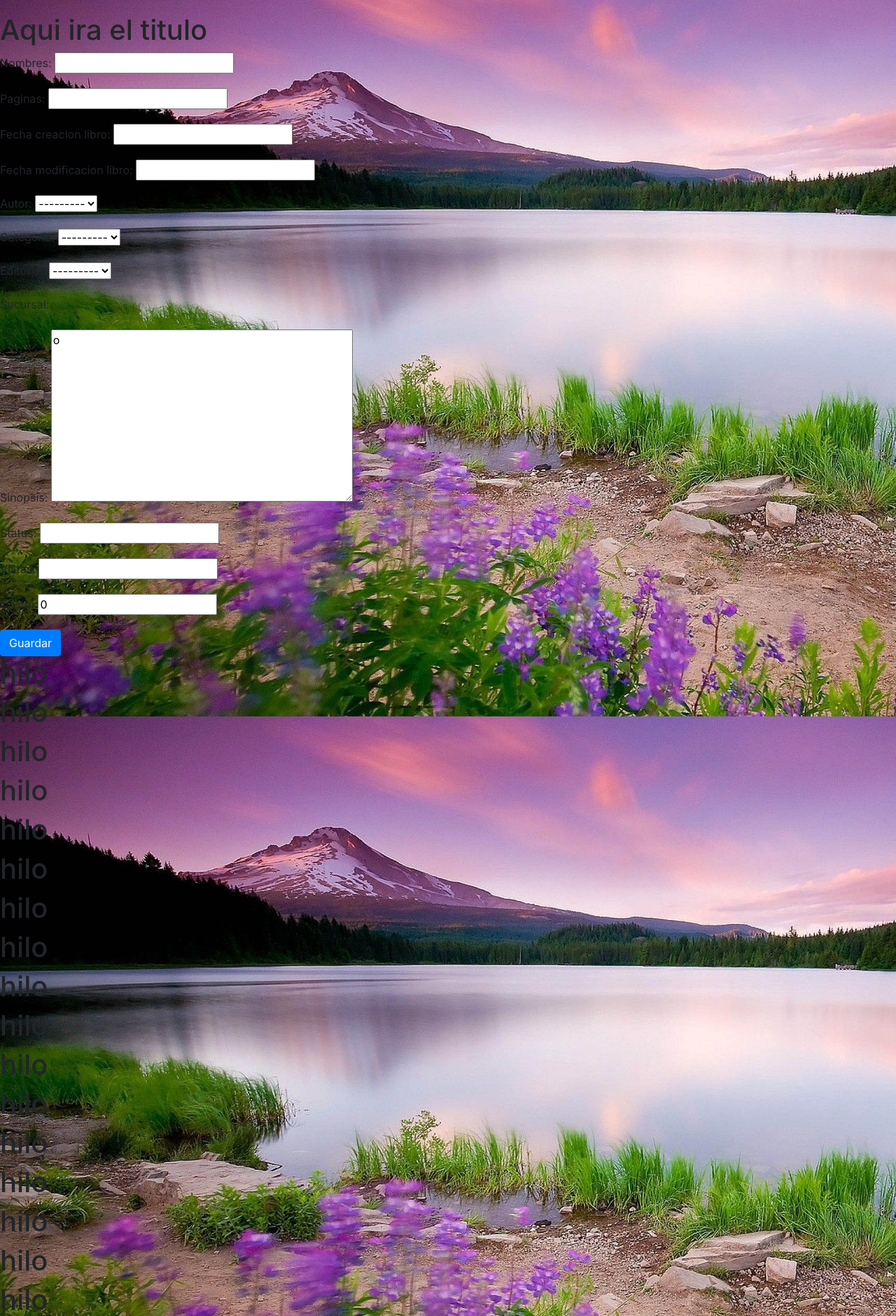
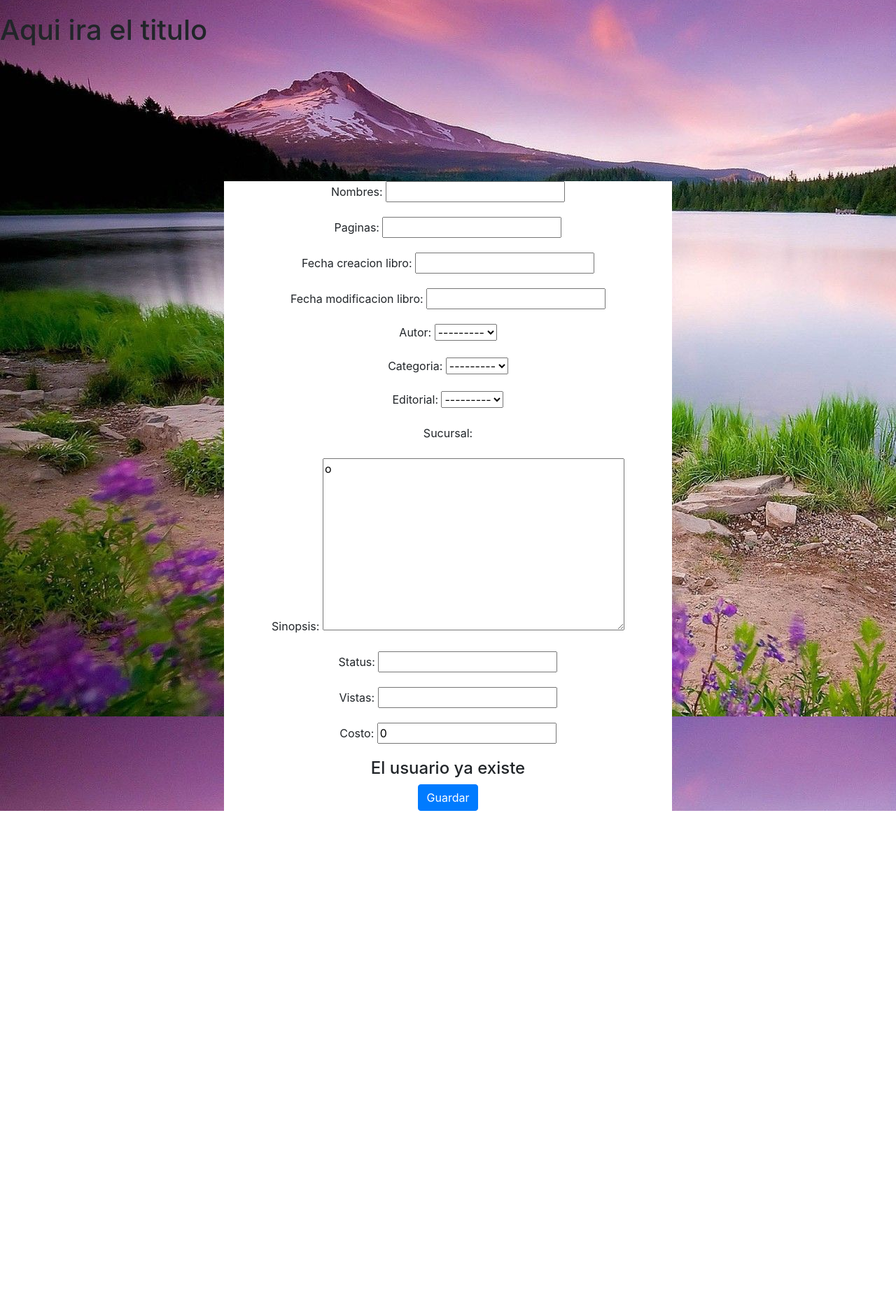
Before and after one commit to Rafael9771/ProyectoFinal, a Django app: page /admin/ in a window 1280 px wide. Shown: the part 56-1937 px from the top of the page at 70% size. After the commit the page ends 1215 px from the top, so only its background shows below. Run offline with Django 3.2, Linux system fonts and the light colour scheme; data that the repository does not hold is empty; some libraries are stand-ins or nearby versions.

Commit message:
Agregando pantallas y programacion de inicio de sesion admin

```diff
--- a/ProyectoFinal/templates/Administracion/Base/Agregar/AdminAgregar.html
+++ b/ProyectoFinal/templates/Administracion/Base/Agregar/AdminAgregar.html
@@ -62,227 +62,21 @@
         {% block tituloAdd %}
             <h1>Aqui ira el titulo</h1>
         {% endblock%}
-
+        <div id="formulario">
             <form method="post" id="agregar" autocomplete="off">
                 {% csrf_token %}
                 {% if form.as_p %}
                     {{ form.as_p}}
+                <h4 id="adminExistente">El usuario ya existe</h4>
                 {% endif %}
                 <button type="submit" name="button" class="btn btn-primary" id="btnAgregar" {% block onclick %}{% endblock %}>Guardar</button>
 
 
             </form>
+        </div>
+    </div>
+    {% block jquery %}
 
-        {%if m%}
-        <script>alert("si hay bd");</script>
-        {%else%}
-        <script>alert("no hay bd");</script>
-        {%endif%}
-        <h1>hilo</h1>
-        <h1>hilo</h1>
-        <h1>hilo</h1>
-        <h1>hilo</h1>
-        <h1>hilo</h1>
-        <h1>hilo</h1>
-        <h1>hilo</h1>
-        <h1>hilo</h1>
-        <h1>hilo</h1>
-        <h1>hilo</h1>
-        <h1>hilo</h1>
-        <h1>hilo</h1>
-        <h1>hilo</h1>
-        <h1>hilo</h1>
-        <h1>hilo</h1>
-        <h1>hilo</h1>
-        <h1>hilo</h1>
-        <h1>hilo</h1>
-        <h1>hilo</h1>
-        <h1>hilo</h1>
-        <h1>hilo</h1>
-        <h1>hilo</h1>
-        <h1>hilo</h1>
-        <h1>hilo</h1>
-        <h1>hilo</h1>
-        <h1>hilo</h1>
-        <h1>hilo</h1>
-        <h1>hilo</h1>
-        <h1>hilo</h1>
-        <h1>hilo</h1>
-        <h1>hilo</h1>
-        <h1>hilo</h1>
-        <h1>hilo</h1>
-        <h1>hilo</h1>
-        <h1>hilo</h1>
-        <h1>hilo</h1>
-        <h1>hilo</h1>
-        <h1>hilo</h1>
-        <h1>hilo</h1>
-        <h1>hilo</h1>
-        <h1>hilo</h1>
-        <h1>hilo</h1>
-        <h1>hilo</h1>
-        <h1>hilo</h1>
-        <h1>hilo</h1>
-        <h1>hilo</h1>
-        <h1>hilo</h1>
-        <h1>hilo</h1>
-        <h1>hilo</h1>
-        <h1>hilo</h1>
-        <h1>hilo</h1>
-        <h1>hilo</h1>
-        <h1>hilo</h1>
-        <h1>hilo</h1>
-        <h1>hilo</h1>
-        <h1>hilo</h1>
-        <h1>hilo</h1>
-        <h1>hilo</h1>
-        <h1>hilo</h1>
-        <h1>hilo</h1>
-        <h1>hilo</h1>
-        <h1>hilo</h1>
-        <h1>hilo</h1>
-        <h1>hilo</h1>
-        <h1>hilo</h1>
-        <h1>hilo</h1>
-        <h1>hilo</h1>
-        <h1>hilo</h1>
-        <h1>hilo</h1>
-        <h1>hilo</h1>
-        <h1>hilo</h1>
-        <h1>hilo</h1>
-        <h1>hilo</h1>
-        <h1>hilo</h1>
-        <h1>hilo</h1>
-        <h1>hilo</h1>
-        <h1>hilo</h1>
-        <h1>hilo</h1>
-        <h1>hilo</h1>
-        <h1>hilo</h1>
-        <h1>hilo</h1>
-        <h1>hilo</h1>
-        <h1>hilo</h1>
-        <h1>hilo</h1>
-        <h1>hilo</h1>
-        <h1>hilo</h1>
-        <h1>hilo</h1>
-        <h1>hilo</h1>
-        <h1>hilo</h1>
-        <h1>hilo</h1>
-        <h1>hilo</h1>
-        <h1>hilo</h1>
-        <h1>hilo</h1>
-        <h1>hilo</h1>
-        <h1>hilo</h1>
-        <h1>hilo</h1>
-        <h1>hilo</h1>
-        <h1>hilo</h1>
-        <h1>hilo</h1>
-        <h1>hilo</h1>
-        <h1>hilo</h1>
-        <h1>hilo</h1>
-        <h1>hilo</h1>
-        <h1>hilo</h1>
-        <h1>hilo</h1>
-        <h1>hilo</h1>
-        <h1>hilo</h1>
-        <h1>hilo</h1>
-        <h1>hilo</h1>
-        <h1>hilo</h1>
-        <h1>hilo</h1>
-        <h1>hilo</h1>
-        <h1>hilo</h1>
-        <h1>hilo</h1>
-        <h1>hilo</h1>
-        <h1>hilo</h1>
-        <h1>hilo</h1>
-        <h1>hilo</h1>
-        <h1>hilo</h1>
-        <h1>hilo</h1>
-        <h1>hilo</h1>
-        <h1>hilo</h1>
-        <h1>hilo</h1>
-        <h1>hilo</h1>
-        <h1>hilo</h1>
-        <h1>hilo</h1>
-        <h1>hilo</h1>
-        <h1>hilo</h1>
-        <h1>hilo</h1>
-        <h1>hilo</h1>
-        <h1>hilo</h1>
-        <h1>hilo</h1>
-        <h1>hilo</h1>
-        <h1>hilo</h1>
-        <h1>hilo</h1>
-        <h1>hilo</h1>
-        <h1>hilo</h1>
-        <h1>hilo</h1>
-        <h1>hilo</h1>
-        <h1>hilo</h1>
-        <h1>hilo</h1>
-        <h1>hilo</h1>
-        <h1>hilo</h1>
-        <h1>hilo</h1>
-        <h1>hilo</h1>
-        <h1>hilo</h1>
-        <h1>hilo</h1>
-        <h1>hilo</h1>
-        <h1>hilo</h1>
-        <h1>hilo</h1>
-        <h1>hilo</h1>
-        <h1>hilo</h1>
-        <h1>hilo</h1>
-        <h1>hilo</h1>
-        <h1>hilo</h1>
-        <h1>hilo</h1>
-        <h1>hilo</h1>
-        <h1>hilo</h1>
-        <h1>hilo</h1>
-        <h1>hilo</h1>
-        <h1>hilo</h1>
-        <h1>hilo</h1>
-        <h1>hilo</h1>
-        <h1>hilo</h1>
-        <h1>hilo</h1>
-        <h1>hilo</h1>
-        <h1>hilo</h1>
-        <h1>hilo</h1>
-        <h1>hilo</h1>
-        <h1>hilo</h1>
-        <h1>hilo</h1>
-        <h1>hilo</h1>
-        <h1>hilo</h1>
-        <h1>hilo</h1>
-        <h1>hilo</h1>
-        <h1>hilo</h1>
-        <h1>hilo</h1>
-        <h1>hilo</h1>
-        <h1>hilo</h1>
-        <h1>hilo</h1>
-        <h1>hilo</h1>
-        <h1>hilo</h1>
-        <h1>hilo</h1>
-        <h1>hilo</h1>
-        <h1>hilo</h1>
-        <h1>hilo</h1>
-        <h1>hilo</h1>
-        <h1>hilo</h1>
-        <h1>hilo</h1>
-        <h1>hilo</h1>
-        <h1>hilo</h1>
-        <h1>hilo</h1>
-        <h1>hilo</h1>
-        <h1>hilo</h1>
-        <h1>hilo</h1>
-        <h1>hilo</h1>
-        <h1>hilo</h1>
-        <h1>hilo</h1>
-        <h1>hilo</h1>
-        <h1>hilo</h1>
-        <h1>hilo</h1>
-        <h1>hilo</h1>
-        <h1>hilo</h1>
-        <h1>hilo</h1>
-
-    </div>
+    {% endblock %}
 </body>
 </html>
```
Also changed, not shown: ProyectoFinal/templates/Administracion/Base/AdminP/InicioAdminP.html (added, +55 -0 lines), ProyectoFinal/templates/Administracion/Base/InicioSesion/inicio.html (added, +98 -0 lines).
